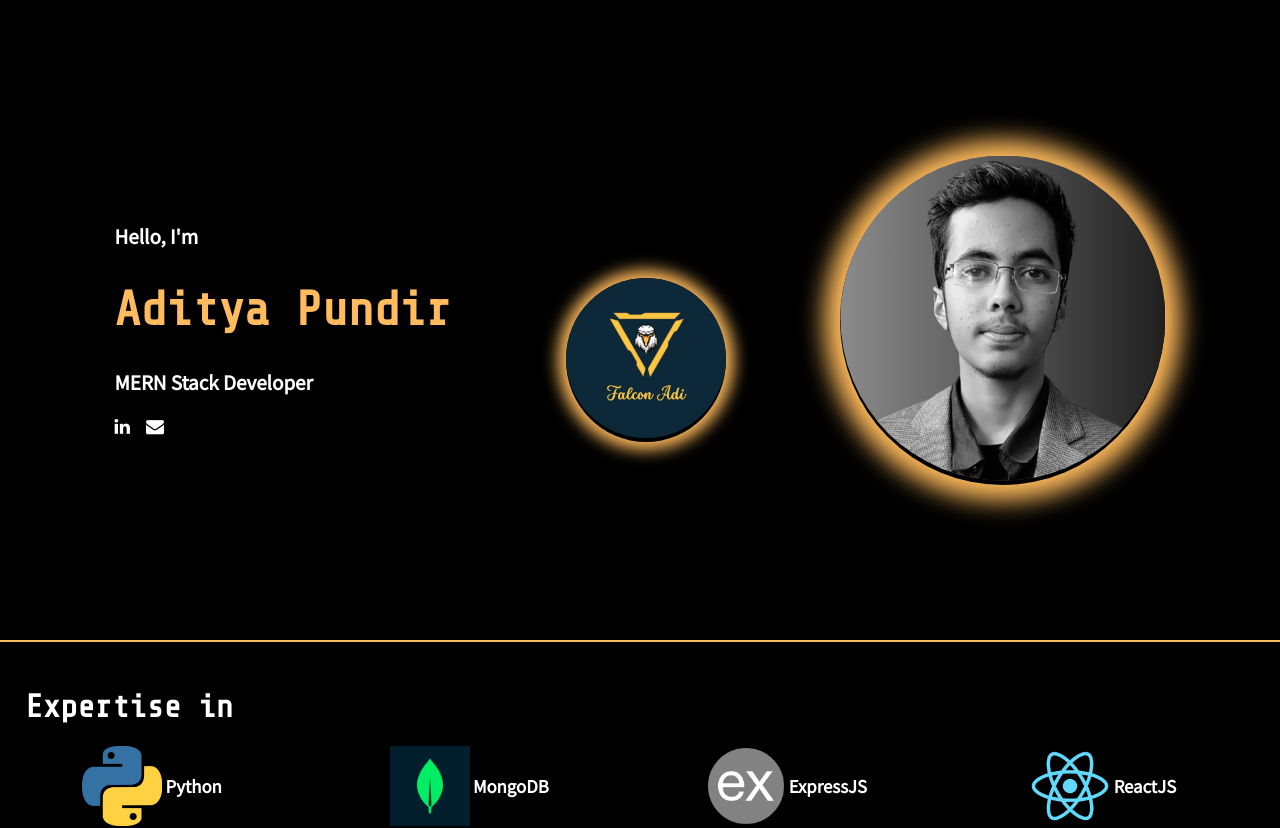
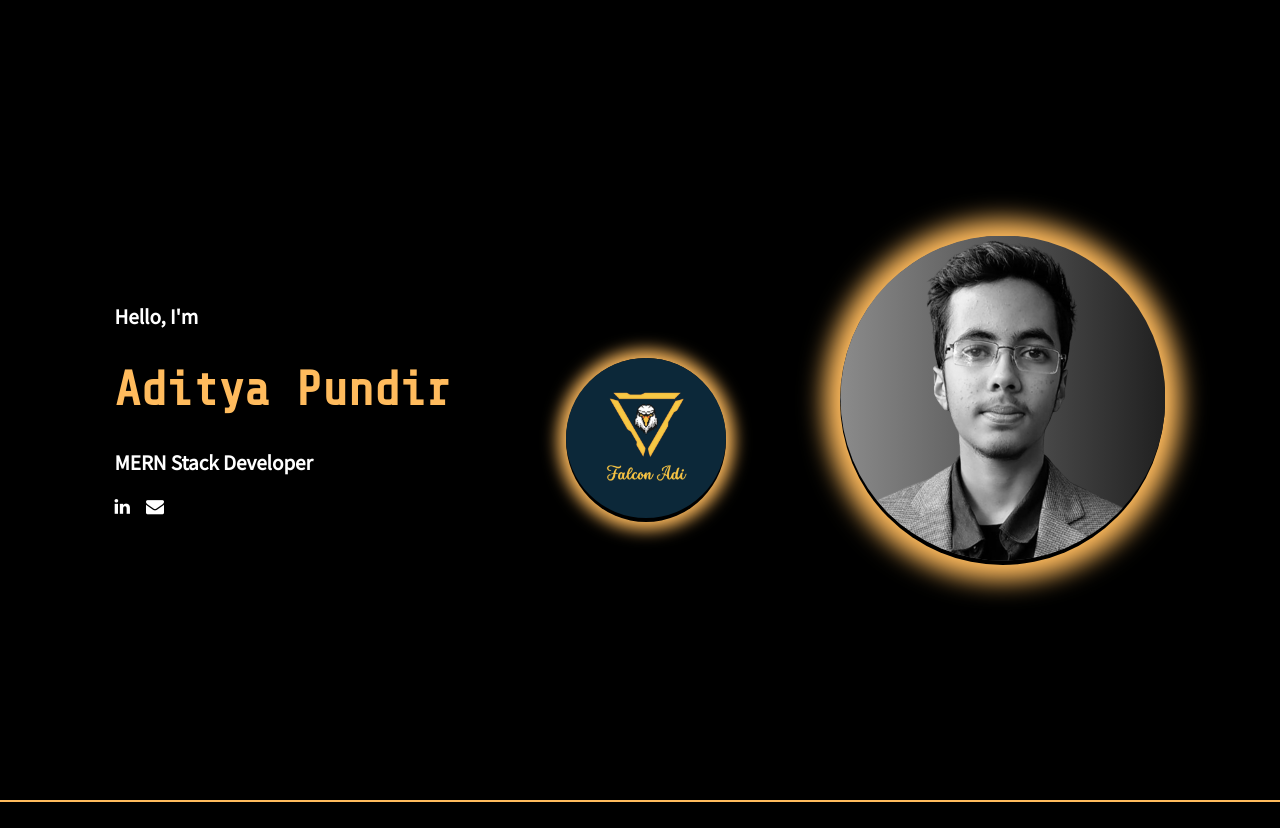
Before and after one commit to Aditya-Pundir/portfolio, a React (Create React App) app: page / in a window 1280 px wide. Shown: the top 828 px of the page. Built offline with nearby package versions, Linux system fonts and the light colour scheme.

Commit message:
quick fix

```diff
--- a/src/Styles/Banner.css
+++ b/src/Styles/Banner.css
@@ -85,6 +85,16 @@
     margin-top: -2.5rem;
   }
 }
+@media (max-height: 800px) {
+  .banner-container {
+    height: 100vh;
+  }
+}
+@media (max-height: 630px) {
+  .banner-container {
+    height: 120vh;
+  }
+}
 
 @keyframes floatRight {
   from {
```
